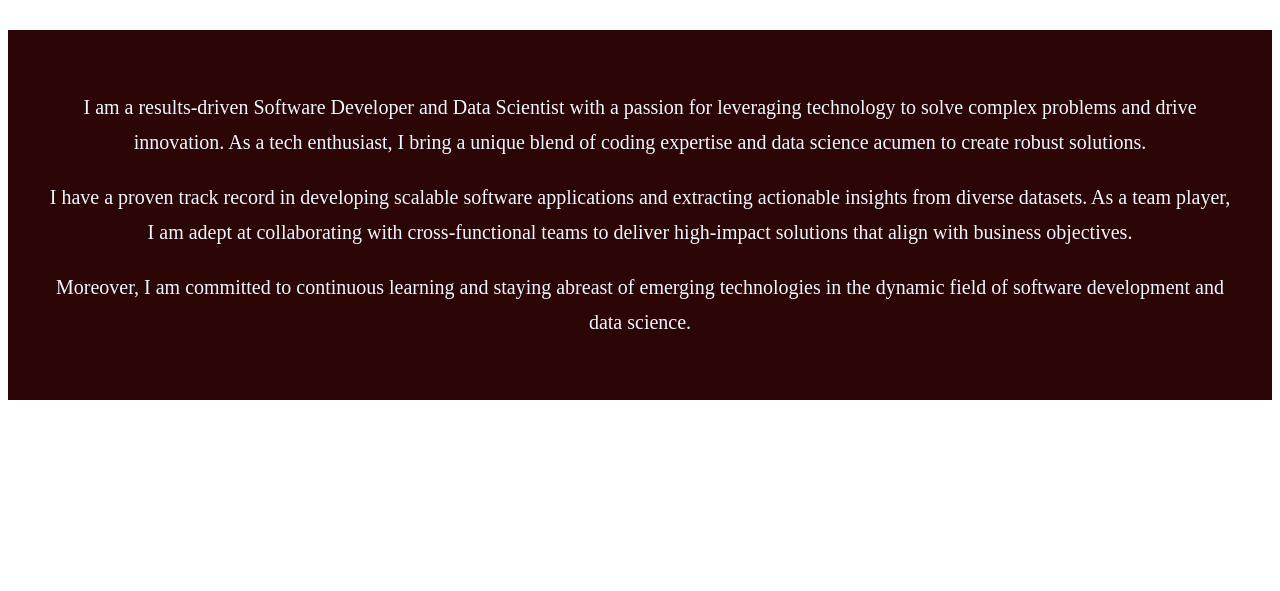
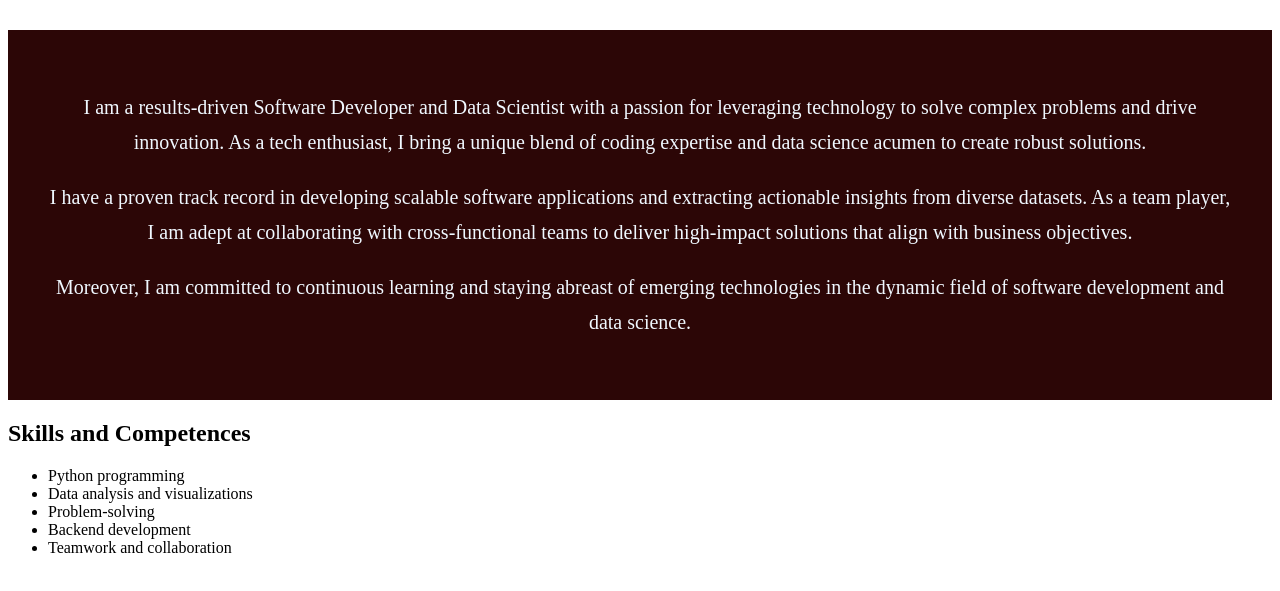
Before and after one commit to isaacwach/introductory-site, a plain HTML site: page index.html in a window 1280 px wide. Shown: the part 203-794 px from the top of the page. Drawn offline with Linux system fonts and the light colour scheme.

Commit message:
added the skills section

```diff
--- a/index.html
+++ b/index.html
@@ -17,5 +17,16 @@
             <p>Moreover, I am committed to continuous learning and staying abreast of emerging technologies in the dynamic field of software development and data science.</p>
         </div>
     </section>
+    <!-- Skills list -->
+    <div class="skills">
+        <h2>Skills and Competences</h2>
+        <ul>
+            <li>Python programming</li>
+            <li>Data analysis and visualizations</li>
+            <li>Problem-solving</li>
+            <li>Backend development</li>
+            <li>Teamwork and collaboration</li>
+        </ul>
+    </div>
 </body>
 </html>
```
